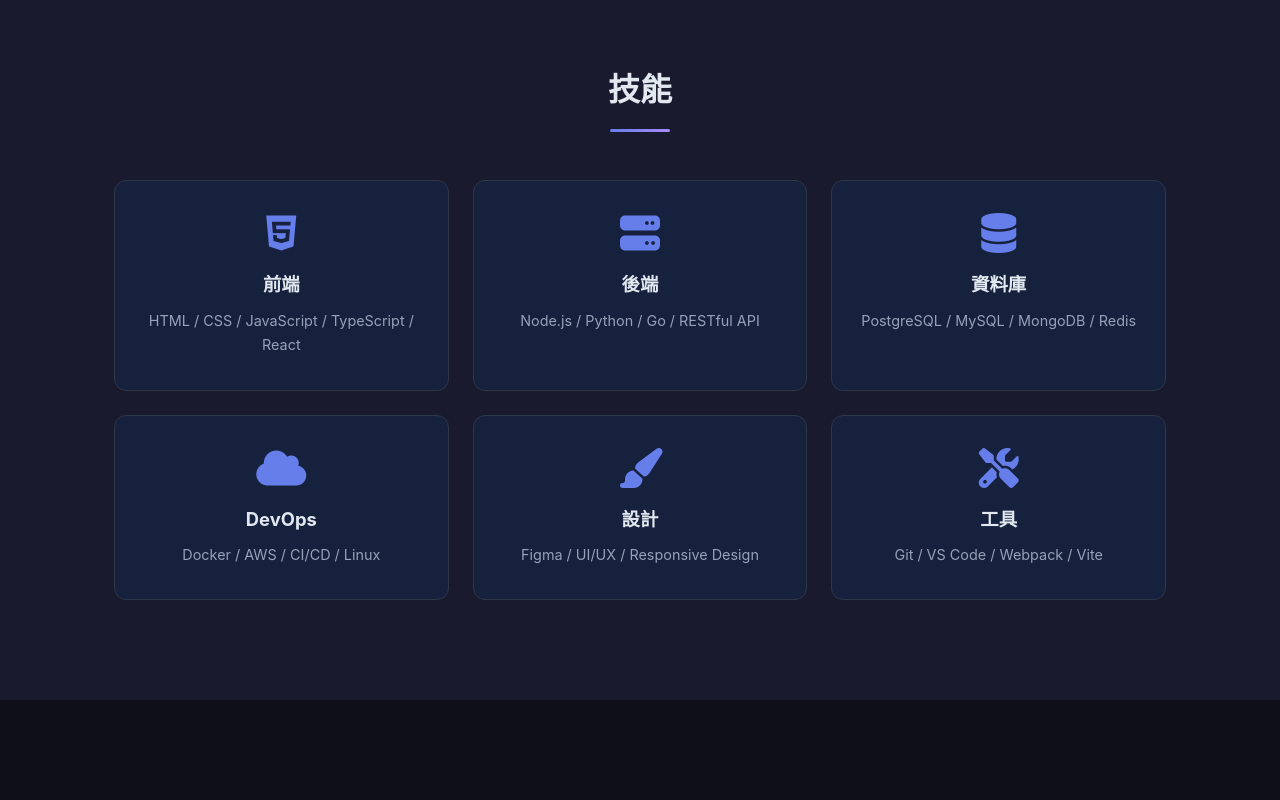
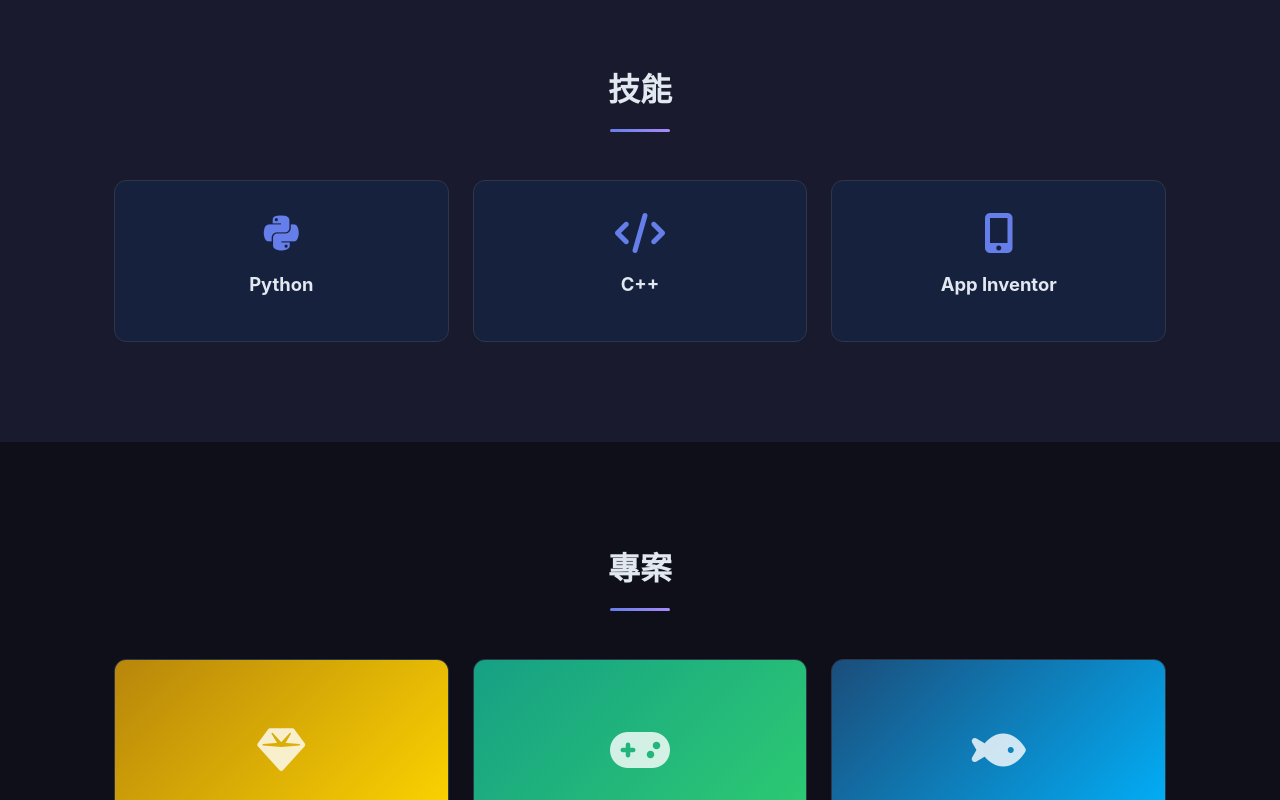
Before and after one commit to QiuGavintw/QiuGavintw.github.io, a plain HTML site: page index.html in a window 1280 px wide. Shown: the part 1458-2258 px from the top of the page. Drawn offline with Linux system fonts and the light colour scheme.

Commit message:
update: skills reduced to Python, C++, App Inventor; location changed to Penghu

```diff
--- a/index.html
+++ b/index.html
@@ -47,11 +47,11 @@
       <div class="about-content">
         <div class="about-text">
           <p>嗨！我是 Qiu Gavin，一名熱愛技術的學生。</p>
-          <p>我專注於 Web 開發、系統設計與開放原始碼專案。相信好的程式碼不僅要能運作，更要易於維護與擴展。</p>
+          <p>我目前正在學習 Python、C++ 與 App Inventor，喜歡動手做小遊戲與小專案。</p>
           <p>工作之餘，我喜歡撰寫技術文章、參與開源社群，以及探索新技術。</p>
         </div>
         <div class="about-info">
-          <div class="info-item"><span><i class="fas fa-map-marker-alt"></i></span> 台灣・台北</div>
+          <div class="info-item"><span><i class="fas fa-map-marker-alt"></i></span> 台灣・澎湖</div>
           <div class="info-item"><span><i class="fas fa-code"></i></span> 學生</div>
           <div class="info-item"><span><i class="fas fa-heart"></i></span> 開源・設計・咖啡</div>
           <div class="info-item"><span><i class="fas fa-graduation-cap"></i></span> 資訊工程</div>
@@ -65,34 +65,16 @@
       <h2 class="section-title">技能</h2>
       <div class="skills-grid">
         <div class="skill-card">
-          <i class="fab fa-html5"></i>
-          <h3>前端</h3>
-          <p>HTML / CSS / JavaScript / TypeScript / React</p>
+          <i class="fab fa-python"></i>
+          <h3>Python</h3>
         </div>
         <div class="skill-card">
-          <i class="fas fa-server"></i>
-          <h3>後端</h3>
-          <p>Node.js / Python / Go / RESTful API</p>
+          <i class="fas fa-code"></i>
+          <h3>C++</h3>
         </div>
         <div class="skill-card">
-          <i class="fas fa-database"></i>
-          <h3>資料庫</h3>
-          <p>PostgreSQL / MySQL / MongoDB / Redis</p>
-        </div>
-        <div class="skill-card">
-          <i class="fas fa-cloud"></i>
-          <h3>DevOps</h3>
-          <p>Docker / AWS / CI/CD / Linux</p>
-        </div>
-        <div class="skill-card">
-          <i class="fas fa-paint-brush"></i>
-          <h3>設計</h3>
-          <p>Figma / UI/UX / Responsive Design</p>
-        </div>
-        <div class="skill-card">
-          <i class="fas fa-tools"></i>
-          <h3>工具</h3>
-          <p>Git / VS Code / Webpack / Vite</p>
+          <i class="fas fa-mobile-alt"></i>
+          <h3>App Inventor</h3>
         </div>
       </div>
     </div>
```
